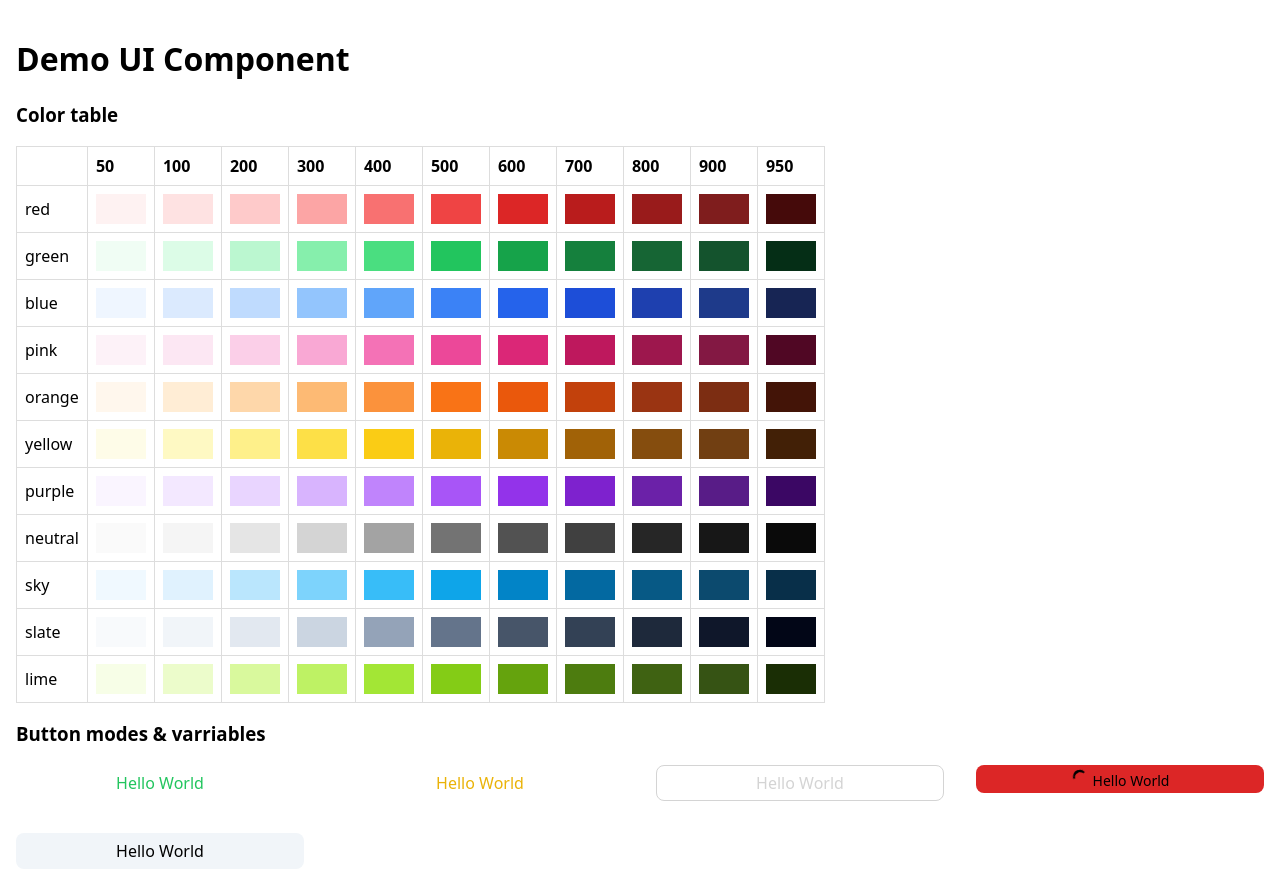
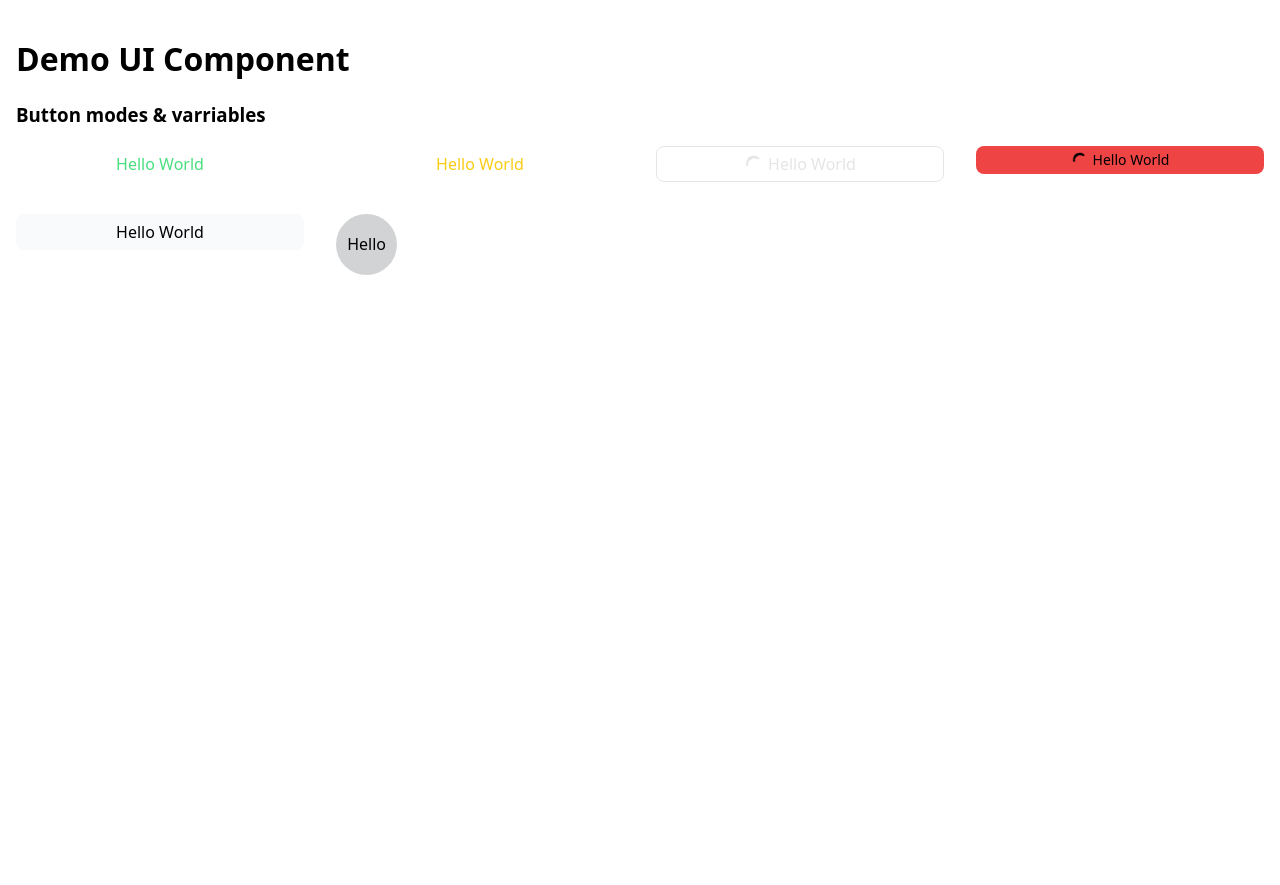
Before and after one commit to lexuantunght/titan-ui, a React app: page / in a window 1280 px wide. After the commit the page ends 800 px from the top, so only its background shows below. Built offline with nearby package versions, Linux system fonts and the light colour scheme.

Commit message:
done btn

```diff
--- a/example/button.tsx
+++ b/example/button.tsx
@@ -12,7 +12,7 @@ const DemoButton = () => {
 				<Button mode="text" varriant="warning">
 					Hello World
 				</Button>
-				<Button mode="outline" varriant="secondary">
+				<Button loading mode="outline" varriant="secondary">
 					Hello World
 				</Button>
 				<Button loading size="sm" mode="fill" varriant="error">
@@ -21,6 +21,9 @@ const DemoButton = () => {
 				<Button mode="fill" varriant="light">
 					Hello World
 				</Button>
+				<Button mode="fill" varriant="opacity" shape="circle">
+					Hello
+				</Button>
 			</div>
 		</>
 	);
--- a/example/index.tsx
+++ b/example/index.tsx
@@ -2,14 +2,12 @@ import React from 'react';
 import ReactDOM from 'react-dom';
 import '../src/scss/index.scss';
 import './index.scss';
-import DemoColorTable from './color-table';
 import DemoButton from './button';
 
 const DemoUI = () => {
 	return (
 		<div className="demo-content">
 			<h1>Demo UI Component</h1>
-			<DemoColorTable />
 			<DemoButton />
 		</div>
 	);
--- a/src/components/button/index.tsx
+++ b/src/components/button/index.tsx
@@ -3,8 +3,9 @@ import clsx from 'clsx';
 import { Spinner } from 'components/spinner';
 
 export interface ButtonProps extends React.ButtonHTMLAttributes<HTMLButtonElement> {
-	varriant?: 'primary' | 'light' | 'error' | 'warning' | 'secondary';
+	varriant?: 'primary' | 'light' | 'error' | 'warning' | 'secondary' | 'opacity';
 	mode?: 'text' | 'outline' | 'fill' | 'link';
+	shape?: 'circle' | 'rectangle';
 	size?: 'sm' | 'md' | 'lg';
 	icon?: React.ReactNode;
 	loading?: boolean;
@@ -19,10 +20,13 @@ export class Button extends React.PureComponent<ButtonProps> {
 			icon,
 			loading,
 			size = 'md',
+			shape = 'rectangle',
 			...others
 		} = this.props;
 		return (
-			<button className={clsx('t-button', mode, varriant, size, className)} {...others}>
+			<button
+				className={clsx('t-button', mode, varriant, size, shape, className)}
+				{...others}>
 				{loading ? (
 					<Spinner className="t-button-inner-icon" size={size} />
 				) : typeof icon === 'string' ? (
--- a/src/scss/components/button.scss
+++ b/src/scss/components/button.scss
@@ -5,6 +5,9 @@
 	background-color: transparent;
 	padding: 0;
 	transition: all var(--transition-time);
+	display: flex;
+	align-items: center;
+	justify-content: center;
 	&.sm {
 		font-size: 0.875rem;
 	}
@@ -62,6 +65,12 @@
 			background-color: var(--light);
 			&:hover:not(:disabled) {
 				background-color: var(--light-hover);
+			}
+		}
+		&.opacity {
+			background-color: var(--opacity);
+			&:hover:not(:disabled) {
+				background-color: var(--opacity-hover);
 			}
 		}
 	}
@@ -174,4 +183,11 @@
 			text-decoration: underline;
 		}
 	}
+	&.fill.circle,
+	&.outline.circle {
+		height: unset;
+		width: max-content;
+		aspect-ratio: 1/1;
+		border-radius: 50%;
+	}
 }
--- a/src/scss/theme.scss
+++ b/src/scss/theme.scss
@@ -1,14 +1,16 @@
 :root {
-	--primary: var(--green-500);
-	--primary-hover: var(--green-400);
-	--secondary: var(--neutral-300);
-	--secondary-hover: var(--neutral-200);
-	--error: var(--red-600);
-	--error-hover: var(--red-500);
-	--warning: var(--yellow-500);
-	--warning-hover: var(--yellow-400);
-	--light: var(--slate-100);
-	--light-hover: var(--slate-50);
+	--primary: var(--green-400);
+	--primary-hover: var(--green-500);
+	--secondary: var(--neutral-200);
+	--secondary-hover: var(--neutral-300);
+	--error: var(--red-500);
+	--error-hover: var(--red-600);
+	--warning: var(--yellow-400);
+	--warning-hover: var(--yellow-500);
+	--light: var(--slate-50);
+	--light-hover: var(--slate-100);
+	--opacity: #6c727550;
+	--opacity-hover: #2f313180;
 
 	--border-radius: 8px;
 	--padding-x: 0.7rem;
```
